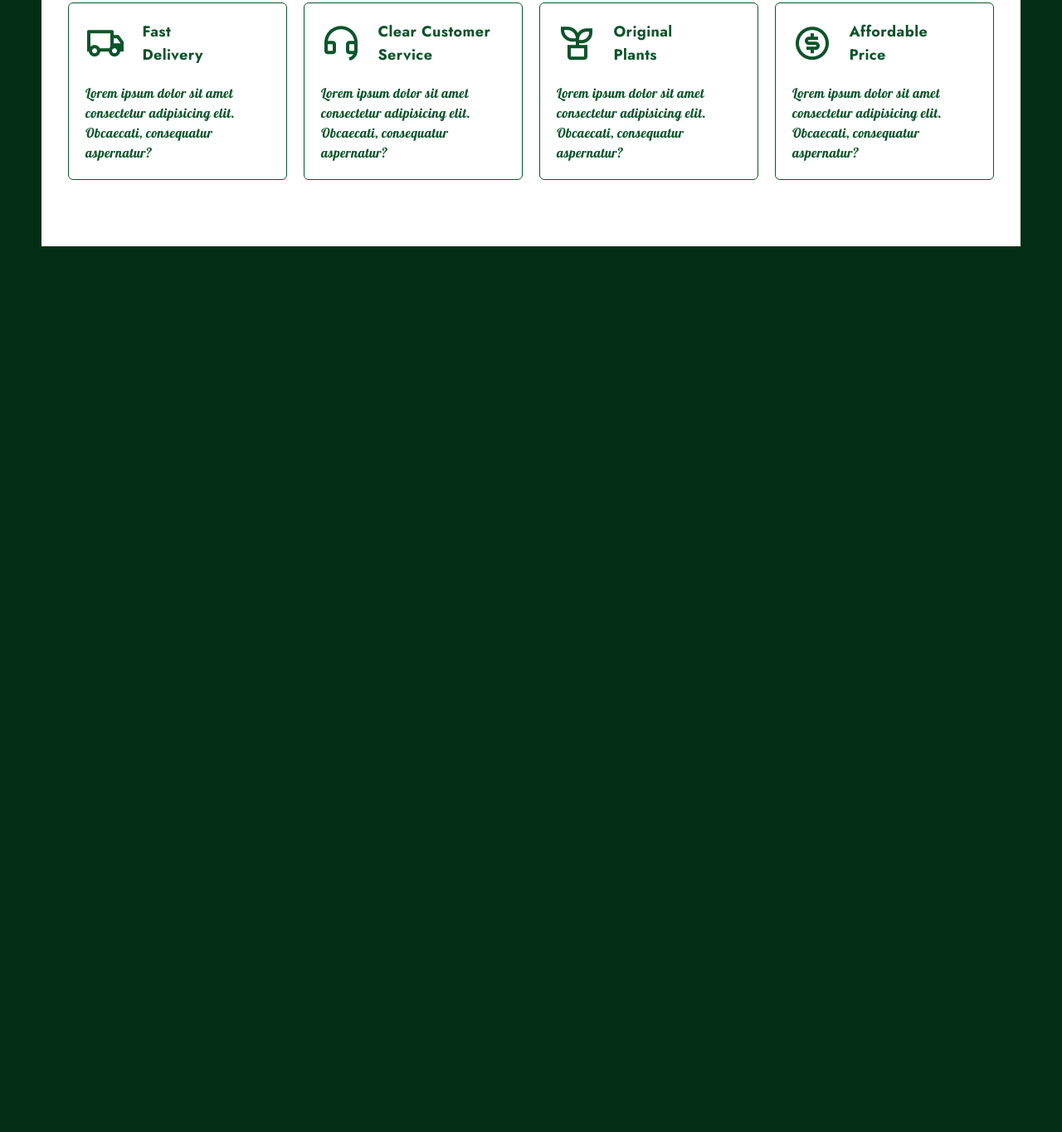
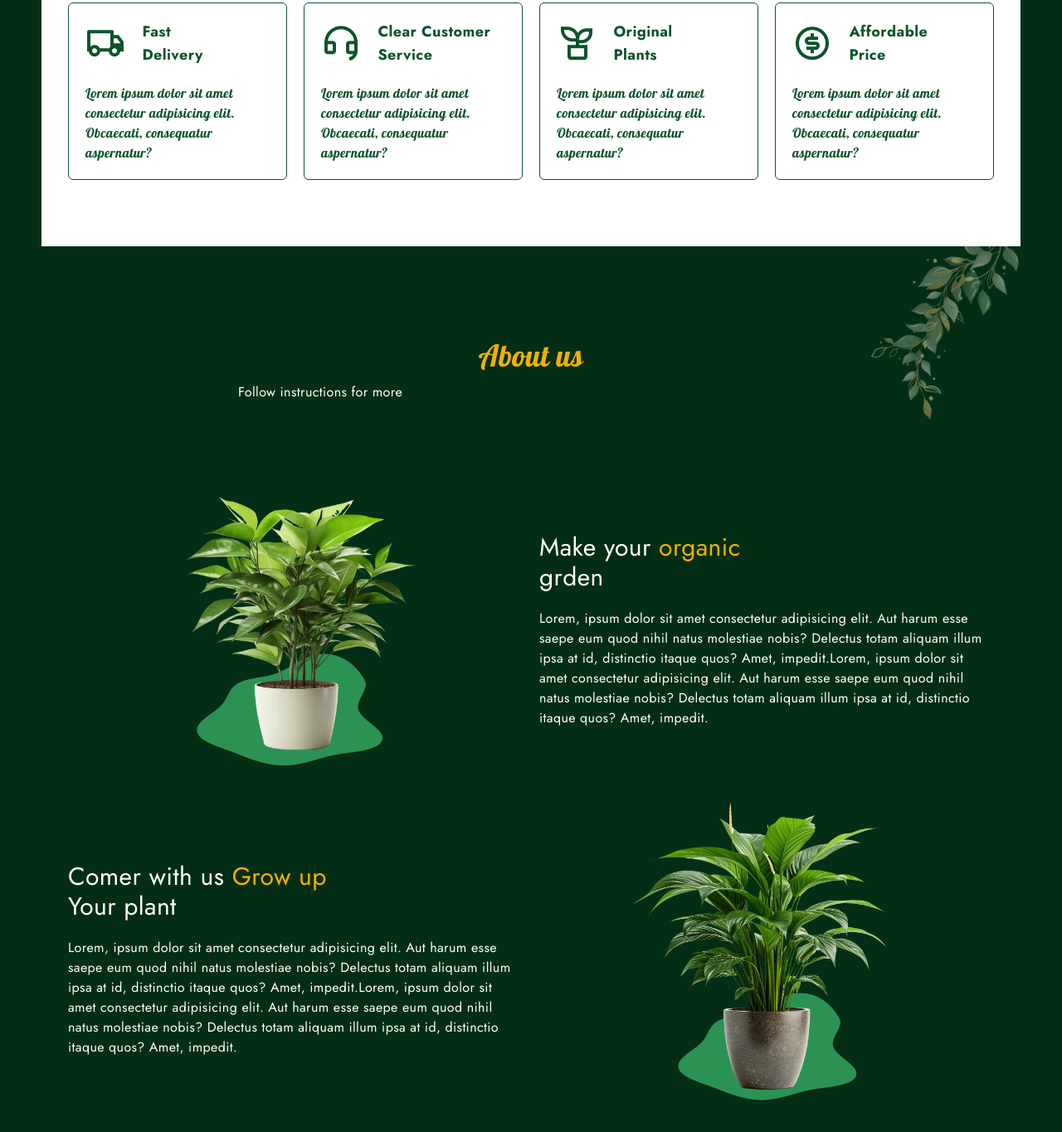
Before and after one commit to Akelvino/landigpage-using-tailwind, a website: page index.html in a window 1280 px wide. Shown: the part 881-2246 px from the top of the page at 83% size. Before the commit the page ends 1250 px from the top, so only its background shows below. Drawn offline with nearby package versions, Linux system fonts and the light colour scheme.

Commit message:
Finished the about section

```diff
--- a/index.html
+++ b/index.html
@@ -143,10 +143,48 @@
 
             </div>
          </div>
+
+         <section id="about" class="relative overflow-hidden">
+            <div class="absolute -top-8 -right-12 opacity-50">
+                <img src="./images/leaf-3.png" alt="" class="w-40 md:w-52 xl:w-64">
+            </div>
+            <div class="flex flex-col gap-3 text-center mb-10 md:mb-20">
+                <h2 class="title">About us</h2>
+                <p class="max-w-2xl">Follow instructions for more</p>
+            </div>
+            <div>
+                <div class="container1 space-y-10 xl:space-y-0">
+                    <!-- item 1 -->
+                 <div class="flex flex-col items-center lg:flex-row gap-5">
+                    <!-- image -->
+                    <div class="w-full lg:w-1/2">
+                        <img src="./images/plant-1.png" alt="" class="w-full sm:w-2/3 lg:w-full xl:w-2/3 mx-auto">
+                    </div>
+                    <!-- content -->
+                     <div class="w-full lg:w-1/2">
+                        <div>
+                            <h3 class="mb-5">Make your <span class="text-yellow-500">organic</span> <br> grden</h3>
+                            <p>Lorem, ipsum dolor sit amet consectetur adipisicing elit. Aut harum esse saepe eum quod nihil natus molestiae nobis? Delectus totam aliquam illum ipsa at id, distinctio itaque quos? Amet, impedit.Lorem, ipsum dolor sit amet consectetur adipisicing elit. Aut harum esse saepe eum quod nihil natus molestiae nobis? Delectus totam aliquam illum ipsa at id, distinctio itaque quos? Amet, impedit.</p>
+                        </div>
+                     </div>
+                 </div>
+
+                 <div class="flex flex-col items-center lg:flex-row-reverse gap-5 ">
+                    <!-- image -->
+                    <div class="w-full lg:w-1/2">
+                        <img src="./images/plant-2.png" alt="" class="w-full sm:w-2/3 lg:w-full xl:w-2/3 mx-auto">
+                    </div>
+                    <!-- content -->
+                     <div class="w-full lg:w-1/2">
+                        <div>
+                            <h3 class="mb-5">Comer with us <span class="text-yellow-500">Grow up</span> <br> Your plant</h3>
+                            <p>Lorem, ipsum dolor sit amet consectetur adipisicing elit. Aut harum esse saepe eum quod nihil natus molestiae nobis? Delectus totam aliquam illum ipsa at id, distinctio itaque quos? Amet, impedit.Lorem, ipsum dolor sit amet consectetur adipisicing elit. Aut harum esse saepe eum quod nihil natus molestiae nobis? Delectus totam aliquam illum ipsa at id, distinctio itaque quos? Amet, impedit.</p>
+                        </div>
+                     </div>
+                 </div>
+            </div>
+         </section>
     </main>
-<br>
-<br>
-<br>
     <script>
         const navMenu = document.getElementById("nav-menu");
         const navLink = document.querySelectorAll(".nav-link");
--- a/src/input.css
+++ b/src/input.css
@@ -41,6 +41,14 @@ h1 {
     @apply text-3xl md:text-4xl xl:text-5xl font-bold;
 }
 
+h2 {
+    @apply text-2xl md:text-3xl xl:text-4xl;
+}
+
+h3 {
+    @apply text-xl md:text-2xl xl:text-3xl;
+}
+
 .btn{
     @apply border border-yellow-500 bg-amber-500 rounded-md px-5 py-2 duration-300 hover:opacity-90;
 }
@@ -57,7 +65,9 @@ h1 {
     @apply text-slate-300 hover:text-yellow-500 duration-300 cursor-pointer text-base;
 }
 
-
+.title{
+  @apply text-yellow-500 font-lobster
+}
 
 @theme {
   --animate-move: moveY 3s linear infinite;
```
Also changed, not shown: images/leaf-3.png (added), images/plant-1.png (added), images/plant-2.png (added), src/output.css.
